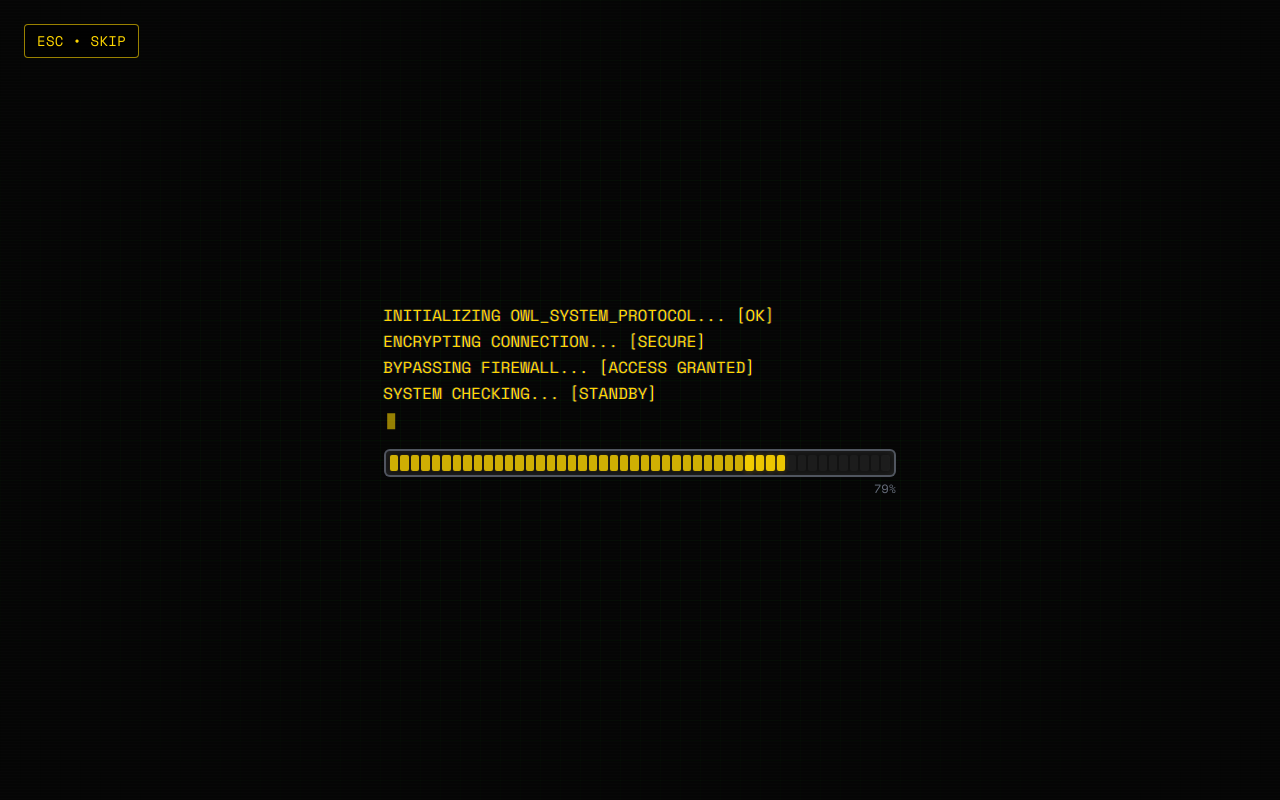
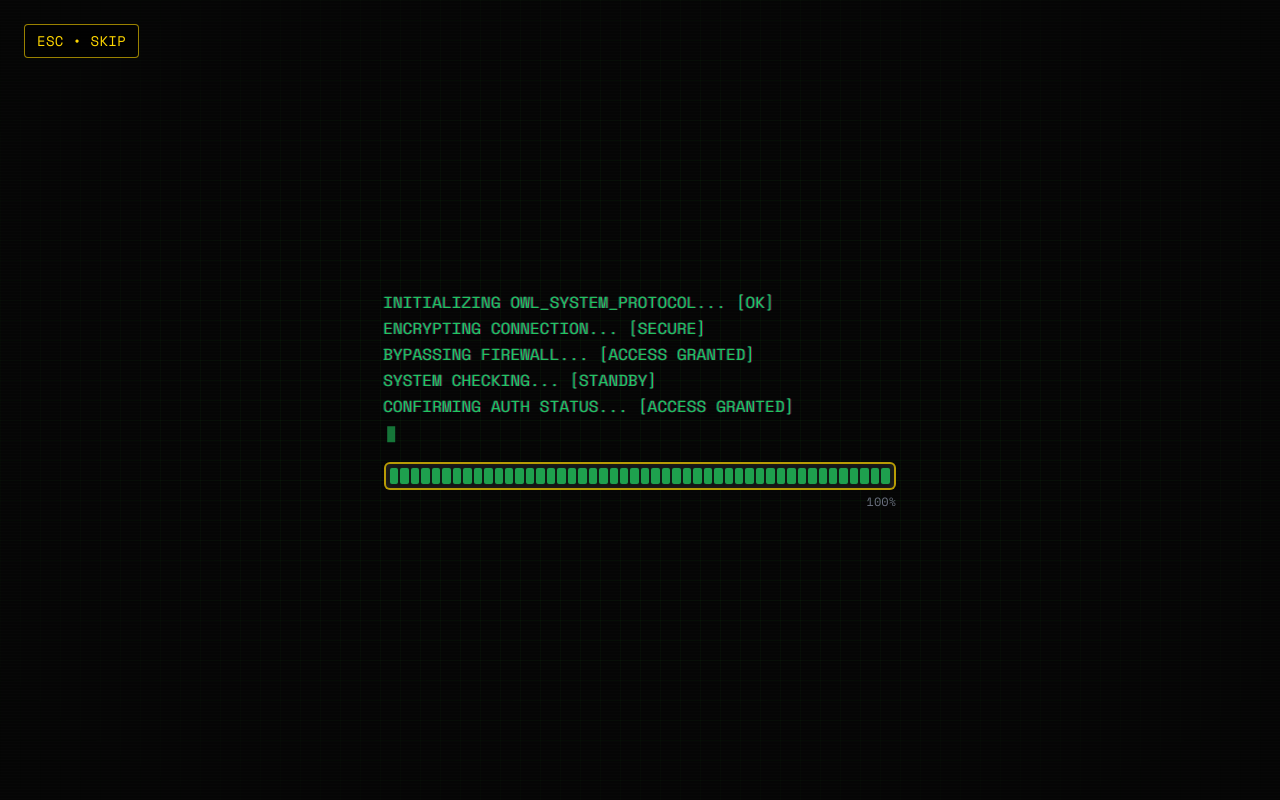
Before and after one commit to owl-cyber-club/owl-cyber-club.github.io, a React (Vite) app: page / in a window 1280 px wide. Shown: the top 800 px of the page. Built offline with nearby package versions, Linux system fonts and the light colour scheme.

Commit message:
feat: Some visual improvements to the intro animation

```diff
--- a/components/IntroAnimation.tsx
+++ b/components/IntroAnimation.tsx
@@ -25,6 +25,7 @@ export const IntroAnimation: React.FC<IntroAnimationProps> = ({
   const [glitchSeed, setGlitchSeed] = useState(0);
   const [isMobileView, setIsMobileView] = useState(false);
   const [showSkipButton, setShowSkipButton] = useState(false);
+  const [themeColor, setThemeColor] = useState<"red" | "green">("red");
 
   const progressBlocks = 48;
   const filledBlocks = Math.round((progress / 100) * progressBlocks);
@@ -50,13 +51,6 @@ export const IntroAnimation: React.FC<IntroAnimationProps> = ({
     let charsTyped = 0;
 
     const typeNextChar = () => {
-      if (currentSequenceIndex >= sequences.length) {
-        // Boot sequence complete, move to glitch
-        setProgress(100);
-        timeoutId = setTimeout(() => setStep("glitch"), 400);
-        return;
-      }
-
       const currentSequence = sequences[currentSequenceIndex];
 
       if (currentCharIndex < currentSequence.text.length) {
@@ -66,16 +60,30 @@ export const IntroAnimation: React.FC<IntroAnimationProps> = ({
         currentCharIndex++;
         charsTyped++;
         setProgress((charsTyped / totalChars) * 100);
-        timeoutId = setTimeout(typeNextChar, 40 + Math.random() * 30); // Slower: 40-70ms per char
+        timeoutId = setTimeout(typeNextChar, 33 + Math.random() * 20); // Faster: 33-53ms averge per char (avg 43ms)
       } else {
         // Line complete, add success message
+        if (currentSequenceIndex === sequences.length - 1) {
+          setThemeColor("green"); // Turn green the millisecond ACCESS GRANTED is printed
+        }
+
         const successMsg = " " + currentSequence.success + "\n";
         setBootText((prev) => prev + successMsg);
         charsTyped += successMsg.length;
         setProgress((charsTyped / totalChars) * 100);
+
         currentSequenceIndex++;
         currentCharIndex = 0;
-        timeoutId = setTimeout(typeNextChar, 250); // Pause between lines
+
+        if (currentSequenceIndex >= sequences.length) {
+          // Finished the last line!
+          setProgress(100);
+          timeoutId = setTimeout(() => {
+            setStep("glitch");
+          }, 1500); // 1.5s delay before moving on
+        } else {
+          timeoutId = setTimeout(typeNextChar, 100); // Quicker line break
+        }
       }
     };
 
@@ -283,7 +291,12 @@ export const IntroAnimation: React.FC<IntroAnimationProps> = ({
             </motion.button>
           )}
         {/* Matrix/Glitch Background Effect - Optional subtle grid */}
-        <div className="absolute inset-0 bg-[linear-gradient(rgba(0,255,0,0.03)_1px,transparent_1px),linear-gradient(90deg,rgba(0,255,0,0.03)_1px,transparent_1px)] bg-[size:20px_20px] [mask-image:radial-gradient(ellipse_at_center,black_40%,transparent_100%)] pointer-events-none"></div>
+        <div
+          className="absolute inset-0 bg-[size:20px_20px] [mask-image:radial-gradient(ellipse_at_center,black_40%,transparent_100%)] pointer-events-none transition-all duration-700"
+          style={{
+            backgroundImage: `linear-gradient(${themeColor === "red" ? "rgba(255,50,50,0.04)" : "rgba(50,255,50,0.04)"} 1px, transparent 1px), linear-gradient(90deg, ${themeColor === "red" ? "rgba(255,50,50,0.04)" : "rgba(50,255,50,0.04)"} 1px, transparent 1px)`
+          }}
+        ></div>
         <motion.div
           className="absolute inset-0 pointer-events-none"
           animate={{ opacity: [0.08, 0.2, 0.1, 0.16, 0.08] }}
@@ -293,59 +306,13 @@ export const IntroAnimation: React.FC<IntroAnimationProps> = ({
               "repeating-linear-gradient(to bottom, rgba(255,255,255,0.09) 0px, rgba(255,255,255,0.09) 1px, transparent 1px, transparent 3px)",
           }}
         />
-        {showLogoGlitchStreaks && (
-          <div className="absolute inset-0 pointer-events-none z-30 overflow-hidden">
-            {Array.from({ length: glitchStreakCount }).map((_, index) => {
-              const offset = (glitchSeed * (index + 2)) % 100;
-              return (
-                <motion.div
-                  key={`glitch-streak-${index}`}
-                  className="absolute left-0 right-0"
-                  style={{
-                    top: `${(index * 100) / glitchStreakCount + (offset % 9) - 4}%`,
-                    height: `${2 + (index % 3) * 2}px`,
-                    background:
-                      "linear-gradient(90deg, transparent 0%, rgba(255,255,255,0.58) 50%, transparent 100%)",
-                    mixBlendMode: "screen",
-                  }}
-                  animate={{
-                    x: ["-110%", "130%"],
-                    skewX: [0, -14, 8, -2, 0],
-                    opacity: [0, 0.85, 0.3, 0],
-                  }}
-                  transition={{
-                    duration: 0.35 + (index % 4) * 0.12,
-                    repeat: Infinity,
-                    repeatDelay: 0.08 + (index % 3) * 0.07,
-                    ease: "linear",
-                    delay: (index % 5) * 0.03,
-                  }}
-                />
-              );
-            })}
-
-            <motion.div
-              className="absolute inset-0"
-              style={{
-                backgroundImage:
-                  "linear-gradient(transparent 0%, rgba(255,255,255,0.12) 50%, transparent 100%)",
-                mixBlendMode: "screen",
-              }}
-              animate={{
-                y: ["-100%", "100%"],
-                opacity: [0, 0.4, 0],
-              }}
-              transition={{ duration: 0.45, repeat: Infinity, ease: "linear" }}
-            />
-          </div>
-        )}
-
+        {/* Background glitch streaks removed for performance */}
         <div className="relative w-full max-w-4xl mx-auto flex flex-col items-center justify-center p-4">
           {/* BOOT SEQUENCE */}
           {step === "boot" && (
             <div className="font-mono text-sm md:text-base w-full max-w-lg space-y-4">
               <pre
-                className="whitespace-pre-wrap text-cyber-yellow font-mono leading-relaxed"
+                className={`whitespace-pre-wrap font-mono leading-relaxed transition-colors duration-500 delay-100 ${themeColor === "red" ? "text-red-500 shadow-red-500/50" : "text-green-500 shadow-green-500/50"}`}
                 style={{
                   transform: `translate(${((glitchSeed % 5) - 2) * 0.4}px, ${((glitchSeed % 7) - 3) * 0.25}px) skewX(${(glitchSeed % 3) - 1}deg)`,
                   textShadow:
@@ -358,30 +325,32 @@ export const IntroAnimation: React.FC<IntroAnimationProps> = ({
                 <motion.span
                   animate={{ opacity: [0, 1, 0] }}
                   transition={{ repeat: Infinity, duration: 0.5 }}
-                  className="inline-block w-2 h-4 bg-cyber-yellow ml-1 align-middle"
+                  className={`inline-block w-2 h-4 ml-1 align-middle transition-colors duration-500 ${themeColor === "red" ? "bg-red-500" : "bg-green-500"}`}
                 />
               </pre>
 
               {/* Progress Bar */}
               <div className="w-full">
-                <div className="h-7 bg-[#121212] border-2 border-gray-500/70 rounded-md px-1 py-1 overflow-hidden shadow-[inset_0_0_8px_rgba(255,255,255,0.08)]">
+                <div className="h-7 bg-[#121212] border-2 border-cyber-yellow/70 rounded-md px-1 py-1 overflow-hidden shadow-[inset_0_0_8px_rgba(255,255,255,0.08)]">
                   <div className="h-full w-full flex items-center gap-[2px]">
                     {Array.from({ length: progressBlocks }).map((_, index) => {
                       const isFilled = index < filledBlocks;
                       return (
                         <motion.span
                           key={index}
-                          className={`h-full flex-1 rounded-[2px] ${
-                            isFilled ? "bg-cyber-yellow" : "bg-[#2f2f2f]"
+                          className={`h-full flex-1 rounded-[2px] transition-colors duration-500 ${
+                            isFilled
+                              ? themeColor === "red" ? "bg-red-500" : "bg-green-500"
+                              : "bg-[#2f2f2f]"
                           }`}
                           animate={
                             isFilled
                               ? {
                                   opacity: [0.72, 1, 0.8],
                                   boxShadow: [
-                                    "0 0 0px rgba(234,179,8,0)",
-                                    "0 0 8px rgba(234,179,8,0.55)",
-                                    "0 0 2px rgba(234,179,8,0.25)",
+                                    "0 0 0px rgba(0,0,0,0)",
+                                    `0 0 8px ${themeColor === "red" ? "rgba(239,68,68,0.55)" : "rgba(34,197,94,0.55)"}`,
+                                    `0 0 2px ${themeColor === "red" ? "rgba(239,68,68,0.25)" : "rgba(34,197,94,0.25)"}`,
                                   ],
                                 }
                               : { opacity: 0.35, boxShadow: "none" }
```
